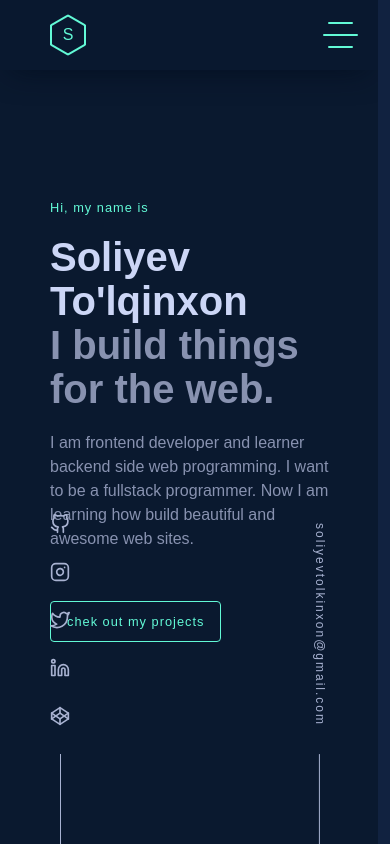
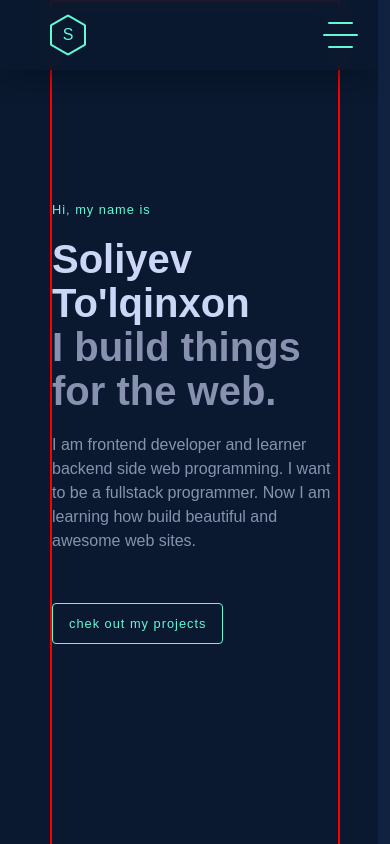
Before and after one commit to Tolkinxon/my-partfolio, a Next.js app: page / in a window 390 px wide. Built offline with nearby package versions, Linux system fonts and the light colour scheme.

Commit message:
some changes

```diff
--- a/pages/index.js
+++ b/pages/index.js
@@ -17,8 +17,6 @@ export default function Home() {
   const variable2 = useRef(null)
   const [hideNavbar, setHideNavbar] = useState('')
   const [filter, setFilter] = useState(false)
-
-
 
   const changeFilter = (bool = false) => {
     setFilter(!bool)
@@ -71,8 +69,8 @@ export default function Home() {
                   }
             }
           >
-            <Icons />
             <div className="content">
+              <Icons />
               <Header />
               <About />
               <Experience />
--- a/styles/globals.css
+++ b/styles/globals.css
@@ -19,9 +19,9 @@
   display: flex;
   flex-direction: column;
   align-items: center;
+  border: 2px solid red;
 }
 /**************  ALL CONTENTS PART ******/
-
 
 /*********** SCROLL STYLES ************/
 ::-webkit-scrollbar {
@@ -79,8 +79,6 @@
   color: #64ffda;
 }
 /****** ACTIVE STYLES EXPERIENCE SIDE  ***********/
-
-
 
 /* X BUTTON OF  NAVBAR SIDE  */
 #checkbox {
@@ -152,12 +150,4 @@
   .toggle {
     display: flex;
   }
-
-  .icons {
-    display: none;
-  }
-
-  .email {
-    display: none;
-  }
 }
--- a/styles/icons.module.css
+++ b/styles/icons.module.css
@@ -62,3 +62,14 @@
 }
 /*                                    /\            */
 /****************** ICON'S CSS CODES  ||  ***********/
+
+@media only screen and (max-width: 770px) {
+    .icons {
+        display: none;
+      }
+
+      .email {
+        display: none;
+      }
+
+}
```
Lines whose indentation alone changed are shown as unchanged.
